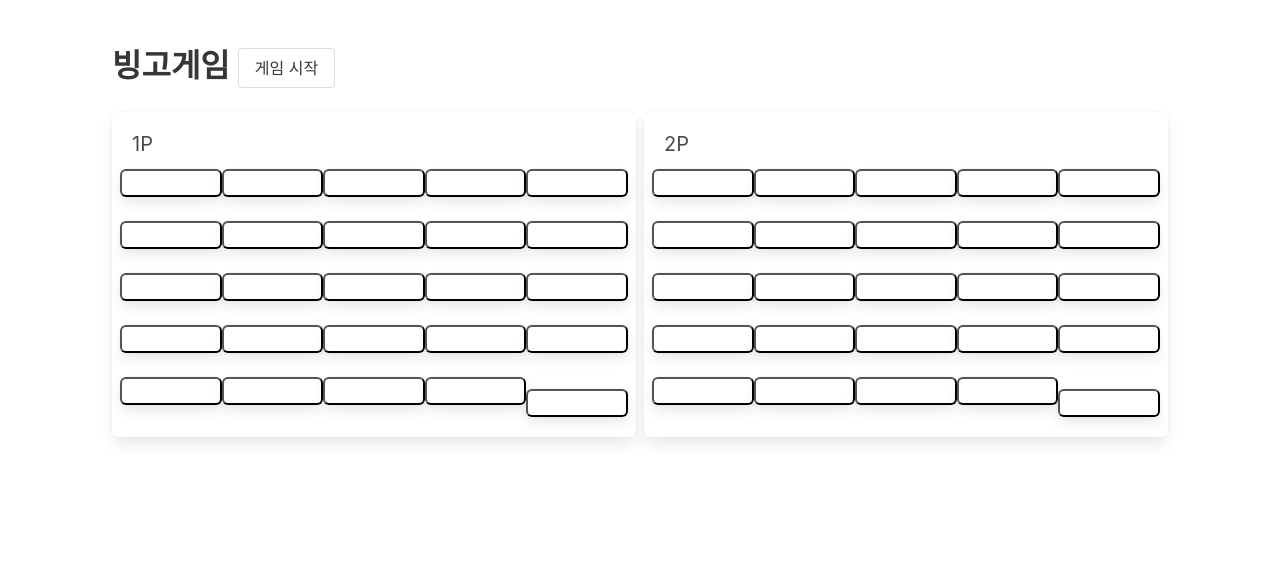
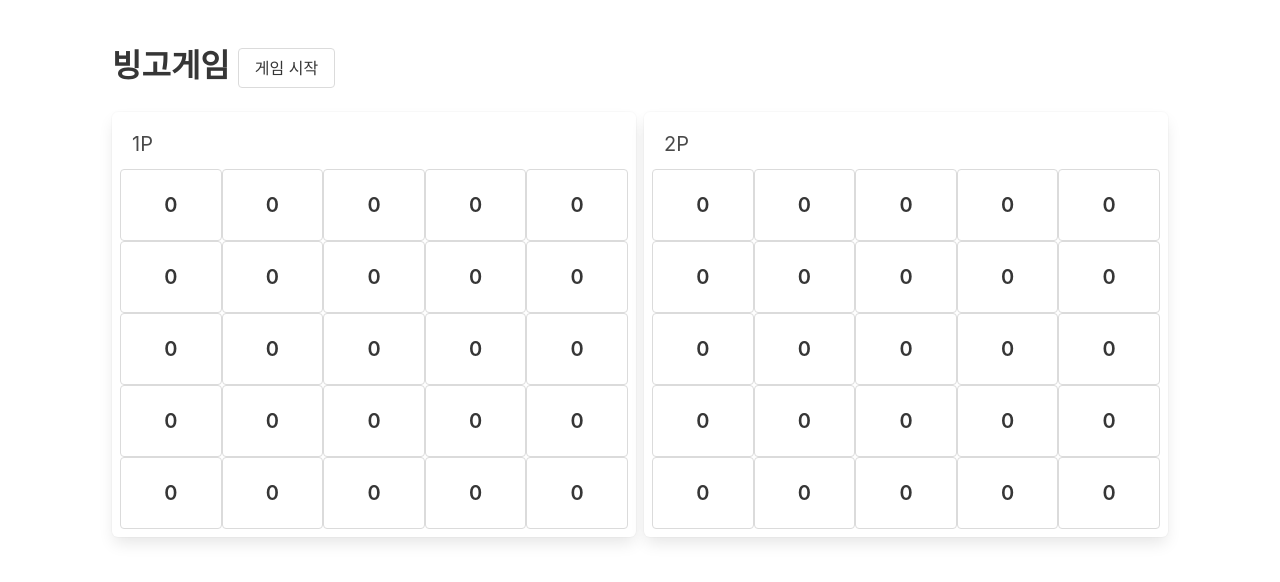
Before and after one commit to jiwookseo/react.js_projects, a React (Create React App) app in the folder bingo-app/: page / in a window 1280 px wide. Shown: the top 582 px of the page. Built offline with nearby package versions, Linux system fonts and the light colour scheme.

Commit message:
Update Bingo components and Container
Update numbers propsTypes string to number
Update container for select action
Finish select action

```diff
--- a/bingo-app/src/components/Bingo.js
+++ b/bingo-app/src/components/Bingo.js
@@ -3,10 +3,21 @@ import React from 'react';
 import PropTypes from 'prop-types'
 
 
-function Bingo({number, onSelete}) {
+const Bingo = ({number, onSelect, index, check}) => {
+  const bg = check ? "column is-one-fifth BingoCell button is-danger" : "column is-one-fifth BingoCell button"
   return (
-    <button className="column is-one-fifth box BingoCell" onClick={() => onSelete()} type="button">
-      <div className="is-size-6 has-text-centered has-text-weight-semibold">
+    <button
+      className={bg}
+      onClick={() => onSelect({number, index})}
+      type="button"
+      style={{
+        margin: "0",
+        minHeight: "4.5rem",
+      }}
+    >
+      <div
+        className="is-size-5 has-text-centered has-text-weight-semibold"
+      >
         {number}
       </div>
     </button>
@@ -14,13 +25,17 @@ function Bingo({number, onSelete}) {
 };
 
 Bingo.propTypes = {
-  number: PropTypes.string,
-  onSelete: PropTypes.func,
+  number: PropTypes.number,
+  onSelect: PropTypes.func,
+  index: PropTypes.number,
+  check: PropTypes.bool,
 };
 
 Bingo.defaultProps = {
+  index: 0,
   number: 0,
-  onSelete: () => console.warn('onSelete not defined'),
+  check: false,
+  onSelect: () => console.warn('onSelect not defined'),
 }
 
 export default Bingo;
--- a/bingo-app/src/components/BingoList.js
+++ b/bingo-app/src/components/BingoList.js
@@ -6,15 +6,17 @@ import { Map, List } from "immutable";
 import Bingo from './Bingo'
 
 
-const BingoList = ({ player1, player2, onSelete, index }) => {
+const BingoList = ({ player1, player2, onSelect, index, selected }) => {
   const player = index === 1 ? player1 : player2;
   return (
-    <div className="columns is-multiline is-mobile is-vcentered">
+    <div className="columns is-multiline is-mobile">
       {player.get('numbers').map((number, i) => (
         <Bingo
           key={i}
           number={number}
-          onSelete={onSelete}
+          onSelect={onSelect}
+          index={index}
+          check={selected.get(number - 1)}
         />
       ))}
     </div>
@@ -24,20 +26,22 @@ BingoList.propTypes = {
   index: PropTypes.number,
   player1: PropTypes.instanceOf(Map),
   player2: PropTypes.instanceOf(Map),
-  onSelete: PropTypes.func,
+  selected: PropTypes.instanceOf(List),
+  onSelect: PropTypes.func,
 }
 
 BingoList.defaultProps = {
   index: 0,
   player1: Map({
-    numbers: List(Array(25).fill('')),
+    numbers: List(Array(25).fill(0)),
     completed: List(Array(25).fill(false))
   }),
   player2: Map({
-    numbers: List(Array(25).fill('')),
+    numbers: List(Array(25).fill(0)),
     completed: List(Array(25).fill(false))
   }),
-  onSelete: () => console.warn('onSelete not defined'),
+  selected: List(Array(25).fill(false)),
+  onSelect: () => console.warn('onSelect not defined'),
 };
 
 export default BingoList;
--- a/bingo-app/src/containers/BingoListContainer.js
+++ b/bingo-app/src/containers/BingoListContainer.js
@@ -6,10 +6,12 @@ import * as actions from '../store/modules';
 const mapStateToProps = (state) => ({
     player1: state.get('player1'),
     player2: state.get('player2'),
+    gameTurn: state.get('gameTurn'),
+    selected: state.get('selected'),
 });
 
 const mapDispatchToProps = (dispatch) => ({
-    onSelete: (number) => dispatch(actions.select(number)),
+    onSelect: ({number, index}) => dispatch(actions.select({number, index})),
 })
 
 // 데이터와 함수들이 props 로 붙은 컴포넌트 생성
--- a/bingo-app/src/store/modules/index.js
+++ b/bingo-app/src/store/modules/index.js
@@ -1,3 +1,4 @@
+/* eslint-disable no-alert */
 /* eslint-disable no-console */
 import { createAction, handleActions } from 'redux-actions';
 import { Map, List } from 'immutable';
@@ -5,22 +6,23 @@ import { Map, List } from 'immutable';
 // action types
 const START = 'bingo/START';
 const RESTART = 'bingo/RESTART';
-const SELETE = 'bingo/SELETE';
+const SELECT = 'bingo/SELECT';
 
 // actions
 export const start = createAction(START); // numbers1, numbers2
 export const restart = createAction(RESTART);
-export const select = createAction(SELETE); // numbers
+export const select = createAction(SELECT); // number, index
 
 // initial state
 const initialState = Map({
   gameStart: false,
+  gameTurn: 1,
   player1: Map({
-    numbers: List(Array(25).fill('')),
+    numbers: List(Array(25).fill(0)),
     completed: List(Array(25).fill(false))
   }),
   player2: Map({
-    numbers: List(Array(25).fill('')),
+    numbers: List(Array(25).fill(0)),
     completed: List(Array(25).fill(false))
   }),
   selected: List(Array(25).fill(false))
@@ -31,7 +33,6 @@ export default handleActions({
     return state.set('gameStart', true)
     .setIn(['player1','numbers'], action.payload.numbers1)
     .setIn(['player2','numbers'], action.payload.numbers2);
-    // TODO: 숫자 샘플 랜덤 생성
   },
   [RESTART]: (state, action) => {
     const init1 = Map({
@@ -44,12 +45,25 @@ export default handleActions({
     });
     return state.set('selected', List(Array(25).fill(false)))
       .set('player1', init1)
-      .set('player2', init2);
+      .set('player2', init2)
+      .set('gameTurn', 1);
   },
-  [SELETE]: (state, action) => {
-    return state.update(state.getIn(['player1','completed']),
-        (bool, index) => index + 1 === action ? true : bool)
-      .update(state.getIn(['player2','completed']),
-        (bool, index) => index + 1 === action ? true : bool);
+  [SELECT]: (state, action) => {
+    const {number, index} = action.payload;
+    const gameTurn = state.get('gameTurn');
+    // 게임이 시작되지 않았을 때
+    if (!state.get('gameStart')) {
+      alert(`게임을 시작해주세요`);
+      return state
+    }
+    // 잘못된 턴일 때
+    if (index !== gameTurn){
+      alert(`${gameTurn}P의 턴입니다.`);
+      return state
+    }
+    // 알맞은 턴일 때
+    return state
+      .setIn(['selected', number - 1], true)
+      .update('gameTurn', turn => 3 - turn);
   },
 }, initialState);
--- a/bingo-app/src/utils/index.js
+++ b/bingo-app/src/utils/index.js
@@ -1,5 +1,5 @@
 import { range, shuffle } from 'underscore'
 
 export default function getRandomNumber() {
-    return shuffle(range(1,26).map(i => String(i)));
+    return shuffle(range(1,26));
 }
```
